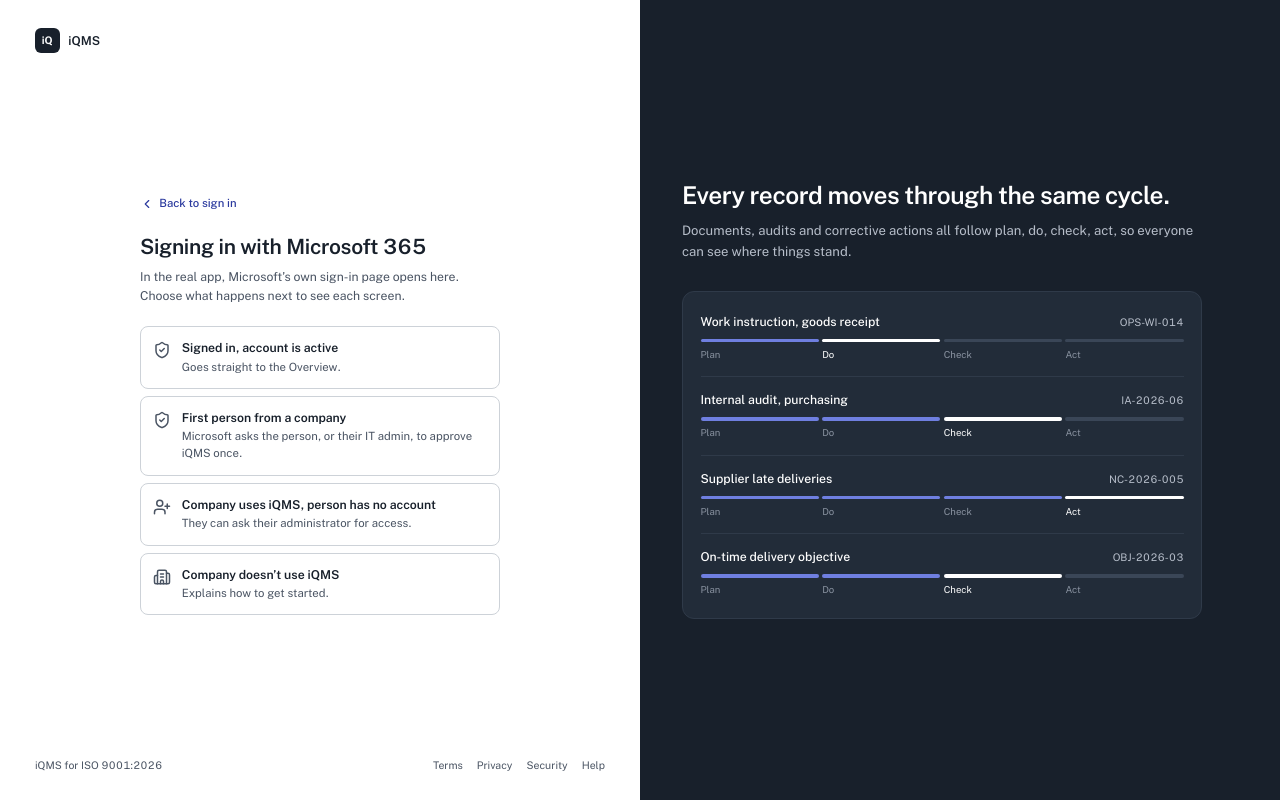
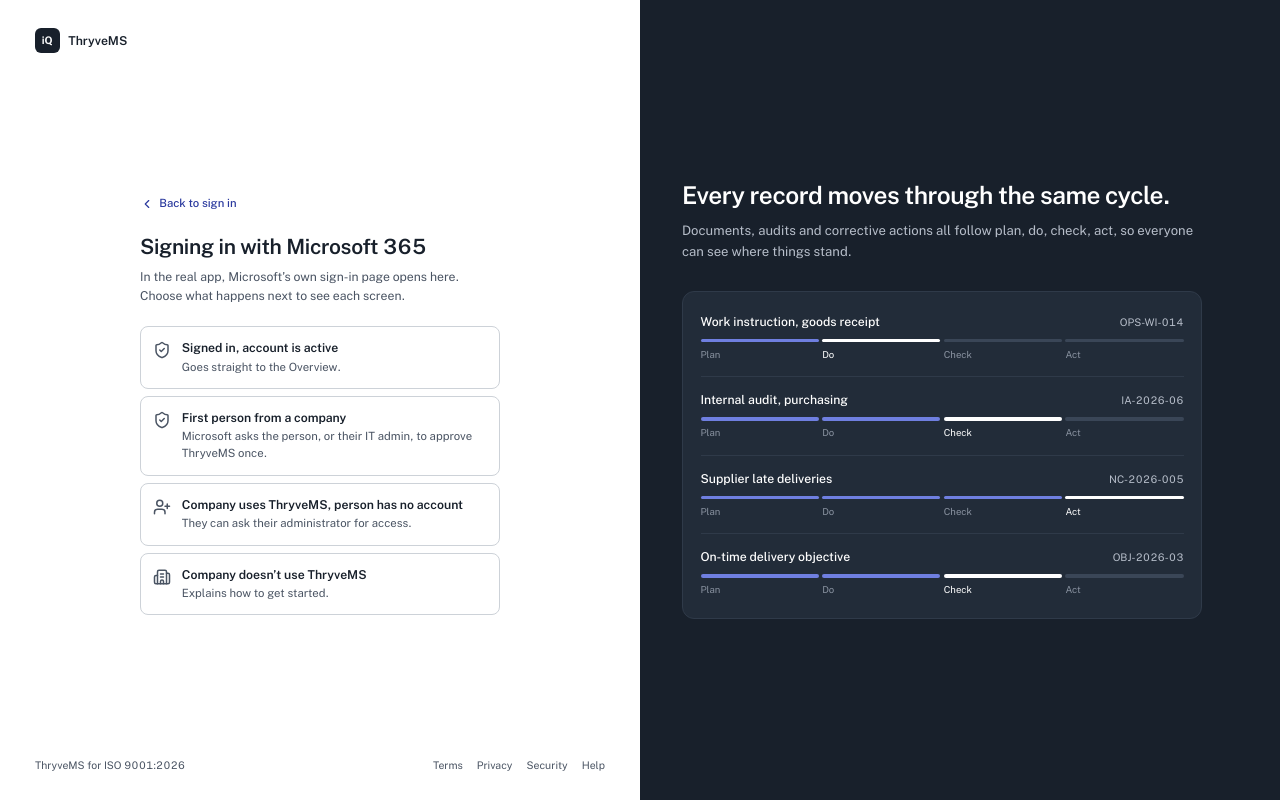
Before and after one commit to dbauto/afdhlskdfs-iqms-preview, a React (Vite) app in the folder app/: page /sign-in/microsoft in a window 1280 px wide. Built offline with nearby package versions, Linux system fonts and the light colour scheme.

Commit message:
Rename product references to ThryveMS (auth, platform, docs)

```diff
--- a/app/index.html
+++ b/app/index.html
@@ -4,7 +4,7 @@
     <meta charset="UTF-8" />
     <link rel="icon" type="image/svg+xml" href="/favicon.svg" />
     <meta name="viewport" content="width=device-width, initial-scale=1.0" />
-    <title>iQMS</title>
+    <title>ThryveMS</title>
     <link rel="preconnect" href="https://fonts.googleapis.com" />
     <link rel="preconnect" href="https://fonts.gstatic.com" crossorigin />
     <link href="https://fonts.googleapis.com/css2?family=Public+Sans:wght@400;500;600;700&display=swap" rel="stylesheet" />
--- a/app/src/pages/auth/auth-layout.tsx
+++ b/app/src/pages/auth/auth-layout.tsx
@@ -14,7 +14,7 @@
 /**
  * The signed-out layout: form on the left, a quiet product panel on the right
  * built from the lifecycle track (based on the shadcn "login-02" block).
- * One sign-in page serves every client, so it shows the iQMS mark, not a company.
+ * One sign-in page serves every client, so it shows the ThryveMS mark, not a company.
  */
 export function AuthLayout({ children }: { children: React.ReactNode }) {
   return (
@@ -22,13 +22,13 @@
       <div className="flex flex-col px-6 py-8 sm:px-10">
         <Link to="/sign-in" className="flex items-center gap-2.5 self-start">
           <span className="flex size-7 items-center justify-center rounded-sm bg-foreground text-xs font-bold text-background">iQ</span>
-          <span className="text-sm font-semibold">iQMS</span>
+          <span className="text-sm font-semibold">ThryveMS</span>
         </Link>
         <main className="flex flex-1 items-center justify-center py-10">
           <div className="flex w-full max-w-[360px] flex-col gap-6">{children}</div>
         </main>
         <div className="flex flex-wrap justify-between gap-3 text-xs text-muted-foreground">
-          <span>iQMS for ISO 9001:2026</span>
+          <span>ThryveMS for ISO 9001:2026</span>
           <span className="flex gap-4">
             <Link to="/legal/terms" className="hover:text-foreground">Terms</Link>
             <Link to="/legal/privacy" className="hover:text-foreground">Privacy</Link>
--- a/app/src/pages/auth/microsoft.tsx
+++ b/app/src/pages/auth/microsoft.tsx
@@ -9,7 +9,7 @@
 /**
  * Prototype of what happens after "Continue with Microsoft 365".
  * In the real app the browser goes to Microsoft's own sign-in page (Entra ID, OpenID Connect)
- * and comes back to /auth/callback. iQMS then looks at the person's company (the tenant ID)
+ * and comes back to /auth/callback. ThryveMS then looks at the person's company (the tenant ID)
  * and their email, and shows one of these outcomes.
  */
 type Outcome = "pick" | "consent" | "unknown-company" | "no-account"
@@ -33,9 +33,9 @@
           <div className="flex flex-col gap-2">
             {[
               { k: "ok", icon: ShieldCheckIcon, t: "Signed in, account is active", d: "Goes straight to the Overview." },
-              { k: "consent", icon: ShieldCheckIcon, t: "First person from a company", d: "Microsoft asks the person, or their IT admin, to approve iQMS once." },
-              { k: "no-account", icon: UserPlusIcon, t: "Company uses iQMS, person has no account", d: "They can ask their administrator for access." },
-              { k: "unknown-company", icon: Building2Icon, t: "Company doesn’t use iQMS", d: "Explains how to get started." },
+              { k: "consent", icon: ShieldCheckIcon, t: "First person from a company", d: "Microsoft asks the person, or their IT admin, to approve ThryveMS once." },
+              { k: "no-account", icon: UserPlusIcon, t: "Company uses ThryveMS, person has no account", d: "They can ask their administrator for access." },
+              { k: "unknown-company", icon: Building2Icon, t: "Company doesn’t use ThryveMS", d: "Explains how to get started." },
             ].map((x) => (
               <button
                 key={x.k}
@@ -57,12 +57,12 @@
       {o === "consent" && (
         <>
           <div className="flex flex-col gap-2">
-            <h1 className="text-2xl font-semibold tracking-[-0.015em]">Your IT team needs to approve iQMS</h1>
+            <h1 className="text-2xl font-semibold tracking-[-0.015em]">Your IT team needs to approve ThryveMS</h1>
             <p className="text-sm leading-normal text-muted-foreground">
-              Your company only lets IT approve new apps. Send them this request. iQMS asks only for your name, email and company, and never opens your files.
+              Your company only lets IT approve new apps. Send them this request. ThryveMS asks only for your name, email and company, and never opens your files.
             </p>
           </div>
-          <Alert tone="info" title="What iQMS asks Microsoft for">
+          <Alert tone="info" title="What ThryveMS asks Microsoft for">
             <ul className="mt-1 list-disc pl-5">
               <li>Sign you in and read your basic profile</li>
               <li>Your email address</li>
@@ -75,8 +75,8 @@
       {o === "no-account" && (
         <>
           <div className="flex flex-col gap-2">
-            <h1 className="text-2xl font-semibold tracking-[-0.015em]">You don’t have an iQMS account yet</h1>
-            <p className="text-sm leading-normal text-muted-foreground">Your company uses iQMS, but you haven’t been added. Ask your administrator for access. They’ll pick your role.</p>
+            <h1 className="text-2xl font-semibold tracking-[-0.015em]">You don’t have an ThryveMS account yet</h1>
+            <p className="text-sm leading-normal text-muted-foreground">Your company uses ThryveMS, but you haven’t been added. Ask your administrator for access. They’ll pick your role.</p>
           </div>
           <Button asChild>
             <Link to="/request-access">Request access</Link>
@@ -87,13 +87,13 @@
       {o === "unknown-company" && (
         <>
           <div className="flex flex-col gap-2">
-            <h1 className="text-2xl font-semibold tracking-[-0.015em]">Your company isn’t on iQMS</h1>
+            <h1 className="text-2xl font-semibold tracking-[-0.015em]">Your company isn’t on ThryveMS</h1>
             <p className="text-sm leading-normal text-muted-foreground">
-              Check you used your work account. If your company wants to start using iQMS, contact us and we’ll set up a workspace.
+              Check you used your work account. If your company wants to start using ThryveMS, contact us and we’ll set up a workspace.
             </p>
           </div>
           <Button variant="outline" asChild>
-            <a href="mailto:hello@iqms.example">Contact iQMS</a>
+            <a href="mailto:hello@iqms.example">Contact ThryveMS</a>
           </Button>
         </>
       )}
--- a/app/src/pages/auth/request-access.tsx
+++ b/app/src/pages/auth/request-access.tsx
@@ -27,7 +27,7 @@
         <div className="flex flex-col gap-2" role="status">
           <h1 className="text-2xl font-semibold tracking-[-0.015em]">Request sent</h1>
           <p className="text-sm leading-normal text-muted-foreground">
-            {company ? `${company}’s administrator` : "The iQMS team"} will review it. You’ll get an email at <strong className="font-semibold text-foreground">{f.email}</strong> when it’s approved, usually within one working day.
+            {company ? `${company}’s administrator` : "The ThryveMS team"} will review it. You’ll get an email at <strong className="font-semibold text-foreground">{f.email}</strong> when it’s approved, usually within one working day.
           </p>
         </div>
         <Button variant="outline" asChild>
@@ -53,7 +53,7 @@
           const err: Record<string, string> = {}
           if (!f.name.trim()) err.name = "Enter your name."
           if (!/^[^\s@]+@[^\s@]+\.[^\s@]+$/.test(f.email.trim())) err.email = "Enter your work email, like name@company.com."
-          if (!f.reason.trim()) err.reason = "Say what you need iQMS for. It helps your administrator pick your role."
+          if (!f.reason.trim()) err.reason = "Say what you need ThryveMS for. It helps your administrator pick your role."
           if (human !== "ok") err.human = "Confirm you’re human to continue."
           setErrors(err)
           if (!Object.keys(err).length) setSent(true)
@@ -66,7 +66,7 @@
           <Input id="ra-email" type="email" autoComplete="email" value={f.email} onChange={(e) => setF({ ...f, email: e.target.value })} aria-invalid={!!errors.email} />
         </Field>
         {domain && !company && domain.includes(".") && (
-          <Alert tone="info">We don’t recognise this company yet. Your request goes to the iQMS team, who will check with your company.</Alert>
+          <Alert tone="info">We don’t recognise this company yet. Your request goes to the ThryveMS team, who will check with your company.</Alert>
         )}
         <Field label="What do you need it for?" htmlFor="ra-reason" error={errors.reason}>
           <Textarea id="ra-reason" value={f.reason} onChange={(e) => setF({ ...f, reason: e.target.value })} placeholder="For example, I’m a new inspector and need the work instructions." className="min-h-20" aria-invalid={!!errors.reason} />
--- a/app/src/pages/auth/sign-in.tsx
+++ b/app/src/pages/auth/sign-in.tsx
@@ -98,7 +98,7 @@
               Sign in
             </Button>
             <p className="text-xs leading-normal text-muted-foreground">
-              Your company’s agreement with iQMS covers your use. See the <Link to="/legal/privacy" className="text-primary underline underline-offset-2">Privacy Notice</Link> and the <Link to="/legal/acceptable-use" className="text-primary underline underline-offset-2">Acceptable Use Policy</Link>.
+              Your company’s agreement with ThryveMS covers your use. See the <Link to="/legal/privacy" className="text-primary underline underline-offset-2">Privacy Notice</Link> and the <Link to="/legal/acceptable-use" className="text-primary underline underline-offset-2">Acceptable Use Policy</Link>.
             </p>
           </form>
           <p className="border-t border-rule-soft pt-4 text-[0.8125rem] leading-normal text-muted-foreground">
@@ -146,7 +146,7 @@
             <MailIcon className="size-5" />
           </span>
           <div role="status">
-            <Title sub={<>If <strong className="font-semibold text-foreground">{email}</strong> has an iQMS account, a reset link is on its way. It works once and expires in 30 minutes.</>}>Check your email</Title>
+            <Title sub={<>If <strong className="font-semibold text-foreground">{email}</strong> has an ThryveMS account, a reset link is on its way. It works once and expires in 30 minutes.</>}>Check your email</Title>
           </div>
           <Button variant="outline" onClick={() => go("new")}>
             Open the reset link (prototype)
--- a/app/src/pages/platform/logs.tsx
+++ b/app/src/pages/platform/logs.tsx
@@ -26,7 +26,7 @@
 
   return (
     <>
-      <PlatformHeader title="Logs" description="What iQMS did behind the scenes, for quick troubleshooting. Logs keep record IDs only, never document descriptions or content." />
+      <PlatformHeader title="Logs" description="What ThryveMS did behind the scenes, for quick troubleshooting. Logs keep record IDs only, never document descriptions or content." />
 
       <div className="flex flex-wrap items-center gap-2">
         <div role="group" aria-label="Level" className="inline-flex gap-0.5 rounded-sm bg-secondary p-[3px]">
--- a/app/src/pages/platform/organisations.tsx
+++ b/app/src/pages/platform/organisations.tsx
@@ -63,7 +63,7 @@
           </ul>
           {count < MODULES.length && (
             <p className="text-[0.8125rem] text-muted-foreground">
-              With {MODULES.length - count} section{MODULES.length - count > 1 ? "s" : ""} off, this client can’t show evidence for every ISO 9001 requirement in iQMS. That’s fine if they keep those records elsewhere.
+              With {MODULES.length - count} section{MODULES.length - count > 1 ? "s" : ""} off, this client can’t show evidence for every ISO 9001 requirement in ThryveMS. That’s fine if they keep those records elsewhere.
             </p>
           )}
         </SheetBody>
--- a/app/src/pages/platform/reports.tsx
+++ b/app/src/pages/platform/reports.tsx
@@ -169,7 +169,7 @@
   const rows = all.filter((r) => (view === "all" ? true : view === "approval" ? r.state === "Waiting for approval" : isOpen(r)))
   return (
     <>
-      <PlatformHeader title="Support reports" description="Reports from people using iQMS and failures caught by the error monitor. The AI agent reproduces and fixes them in the sandbox. Nothing reaches production until you approve it." />
+      <PlatformHeader title="Support reports" description="Reports from people using ThryveMS and failures caught by the error monitor. The AI agent reproduces and fixes them in the sandbox. Nothing reaches production until you approve it." />
       <Alert tone="info">The AI agent works on a branch and the sandbox only. It has no access to production data or deploy rights. Every deploy needs your approval.</Alert>
       <ViewChips
         value={view}
--- a/app/src/pages/platform/shell.tsx
+++ b/app/src/pages/platform/shell.tsx
@@ -28,7 +28,7 @@
         <div className="flex items-center gap-2.5 px-2 py-1">
           <span className="flex size-8 items-center justify-center rounded-sm bg-white text-xs font-bold text-foreground">iQ</span>
           <span className="flex flex-col">
-            <span className="text-sm font-semibold">iQMS Platform</span>
+            <span className="text-sm font-semibold">ThryveMS Platform</span>
             <span className="text-xs text-console-text">All organisations</span>
           </span>
         </div>
--- a/app/src/pages/platform/team.tsx
+++ b/app/src/pages/platform/team.tsx
@@ -21,7 +21,7 @@
         }
       />
       <DataTable
-        label="Platform team" empty={{ title: "No one on the platform team yet", body: "Invite the people who run iQMS for all clients." }}
+        label="Platform team" empty={{ title: "No one on the platform team yet", body: "Invite the people who run ThryveMS for all clients." }}
         rows={PLATFORM_TEAM}
         getRowId={(p) => p.email}
         minWidth={720}
```
Also changed, not shown: 2 other files (tests, documents, lock files or other folders).
